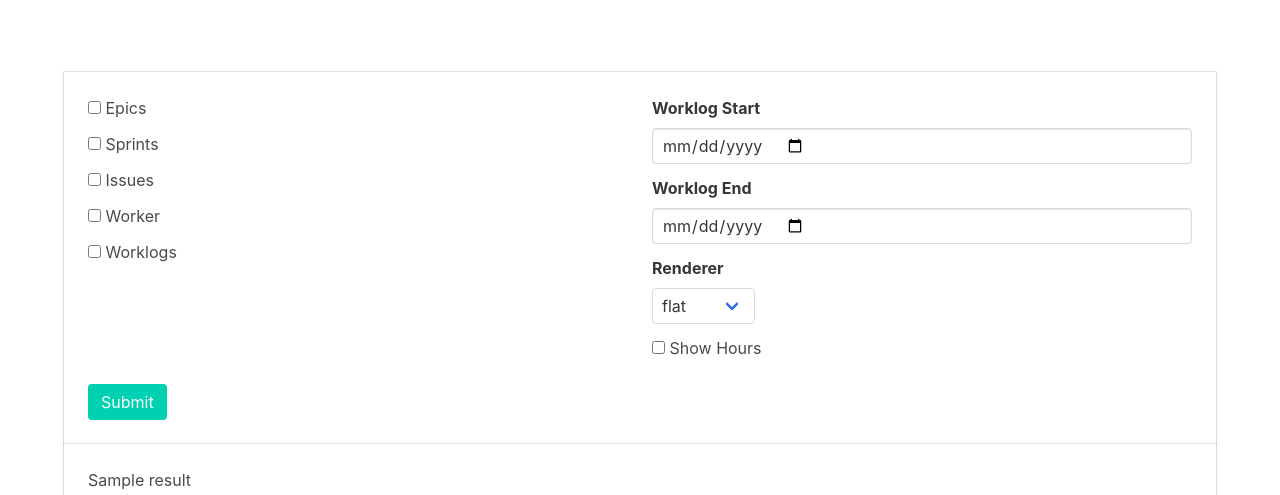
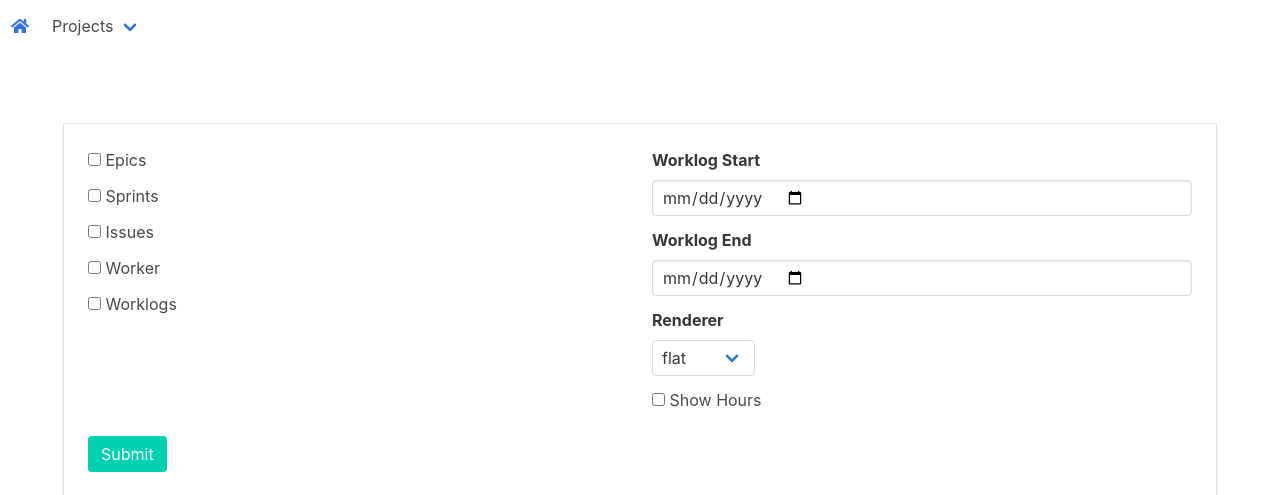
Before and after one commit to splitbrain/jiradash, a PHP site: template resources/views/project.twig in a window 1280 px wide. Shown: the top 495 px of the page. Run offline with PHP 8.4, Linux system fonts and the light colour scheme; the template is opened without the code that fills it: most values are stand-ins (such as "Sample title", 1, 10 or a date in 2020); some libraries are stand-ins or nearby versions.

Commit message:
added navigation

```diff
--- a/resources/views/layout.twig
+++ b/resources/views/layout.twig
@@ -8,6 +8,10 @@
     <script defer src="https://use.fontawesome.com/releases/v5.3.1/js/all.js"></script>
 </head>
 <body>
+
+{% include 'navigation.twig' %}
+
+
 <section class="section">
     <div class="container">
         <h1 class="title">{{ title }}</h1>
--- /dev/null
+++ b/resources/views/navigation.twig
@@ -0,0 +1,32 @@
+<nav class="navbar" role="navigation" aria-label="main navigation">
+    <div class="navbar-brand">
+        <a class="navbar-item" href="{{ path_for('home') }}">
+            <span class="icon">
+                <i class="fas fa-home"></i>
+            </span>
+        </a>
+
+        <a role="button" class="navbar-burger burger" aria-label="menu" aria-expanded="false"
+           data-target="navbarBasicExample">
+            <span aria-hidden="true"></span>
+            <span aria-hidden="true"></span>
+            <span aria-hidden="true"></span>
+        </a>
+    </div>
+
+    <div id="navbarBasicExample" class="navbar-menu">
+        <div class="navbar-start">
+            <div class="navbar-item has-dropdown is-hoverable">
+                <a class="navbar-link">
+                    Projects
+                </a>
+
+                <div class="navbar-dropdown">
+                    {% for project in projects %}
+                        <a class="navbar-item" href="{{ path_for('project', {'project':project}) }}">{{ project }}</a>
+                    {% endfor %}
+                </div>
+            </div>
+        </div>
+
+</nav>
--- a/src/App.php
+++ b/src/App.php
@@ -66,7 +66,7 @@
      */
     protected function initRoutes()
     {
-        $this->app->get('/', HomeController::class);
+        $this->app->get('/', HomeController::class)->setName('home');
         $this->app->any('/p/{project}', ProjectController::class)->setName('project');
     }
 
```
Also changed, not shown: resources/views/home.twig (+5 -3 lines), src/Container.php (+16 -0 lines), src/Controllers/HomeController.php (+2 -17 lines).
